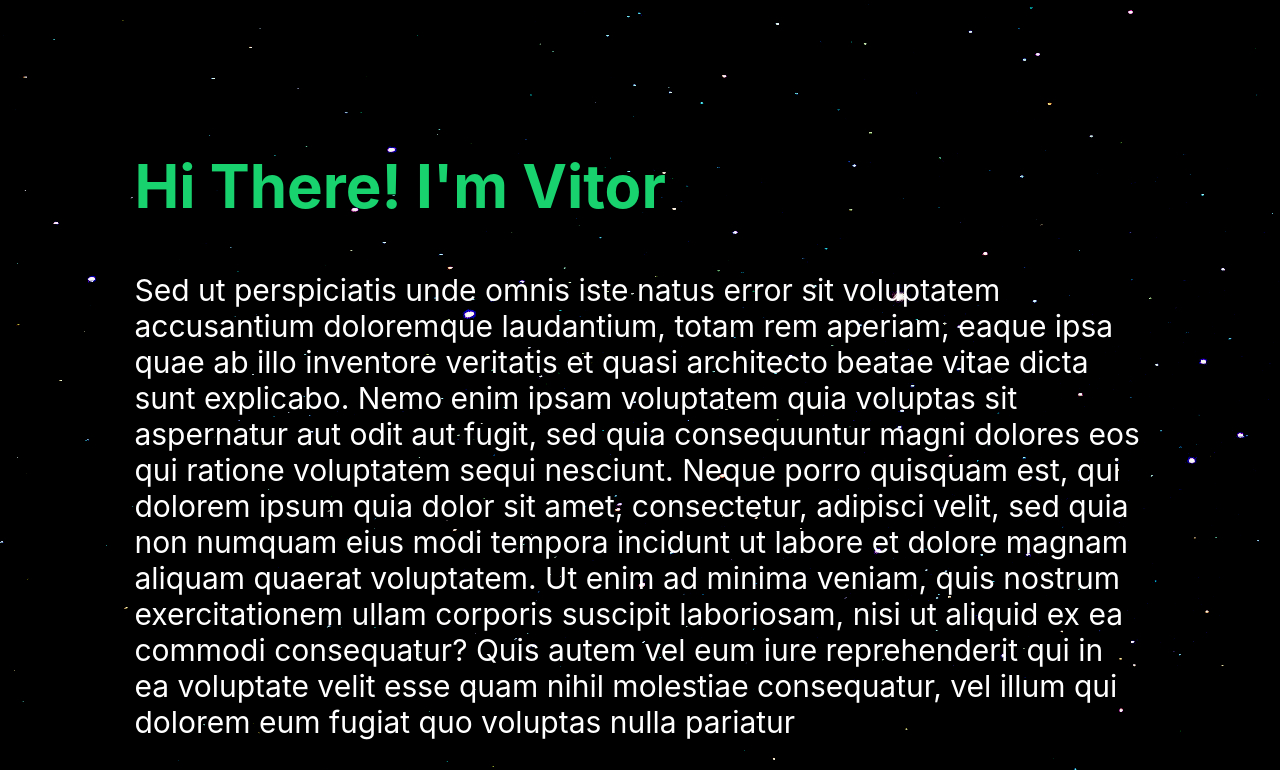
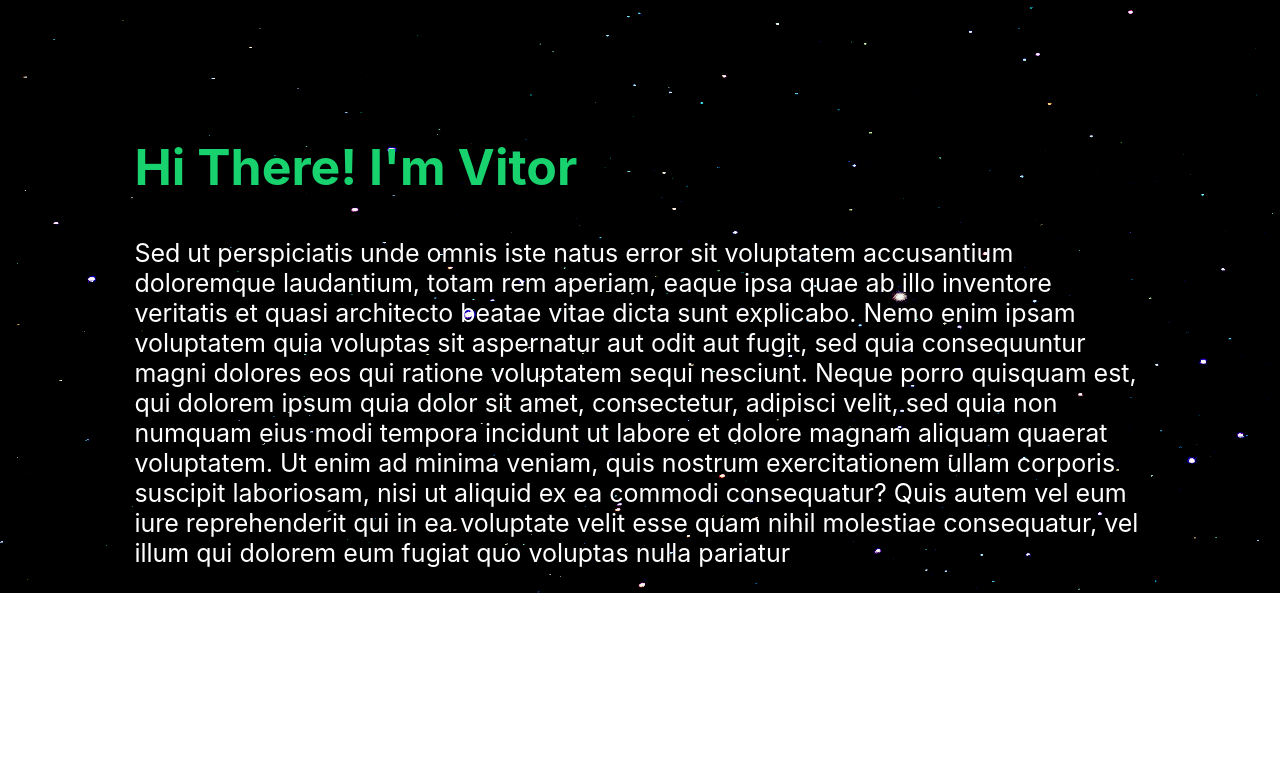
Before and after one commit to VitorTenor/my-personal-blog, a React (Vite) app: page / in a window 1280 px wide. Shown: the part 1480-2250 px from the top of the page. After the commit the page ends 2073 px from the top, so only its background shows below. Built offline with nearby package versions, Linux system fonts and the light colour scheme.

Commit message:
ajuste css

```diff
--- a/src/ui/organism/Sections/About/styles.ts
+++ b/src/ui/organism/Sections/About/styles.ts
@@ -8,7 +8,7 @@ export const AboutStyles = styled.section`
   flex-direction: row;
   align-items: center;
 
-  @media (max-width: 1600px) {
+  @media (max-width: 1500px) {
     flex-direction: column;
     width: 80%;
   }
@@ -17,7 +17,7 @@ export const AboutStyles = styled.section`
 export const ProfileImage = styled.img`
   margin-right: 100px;
 
-  @media (max-width: 1600px) {
+  @media (max-width: 1500px) {
     margin-right: 0px;
     zoom: 1.2;
   }
@@ -32,6 +32,10 @@ export const TextAbout = styled.p`
   font-size: 30px;
   color: ${globalColor.secondary};
 
+  @media (max-width: 1700px) {
+    font-size: 25px;
+  }
+
   @media (max-width: 550px) {
     margin-top: -30px;
     font-size: 20px;
@@ -42,6 +46,9 @@ export const TitleAbout = styled.h1`
   font-size: 60px;
   color: ${globalColor.primary};
 
+  @media (max-width: 1700px) {
+    font-size: 50px;
+  }
   @media (max-width: 550px) {
     font-size: 35px;
   }
```
